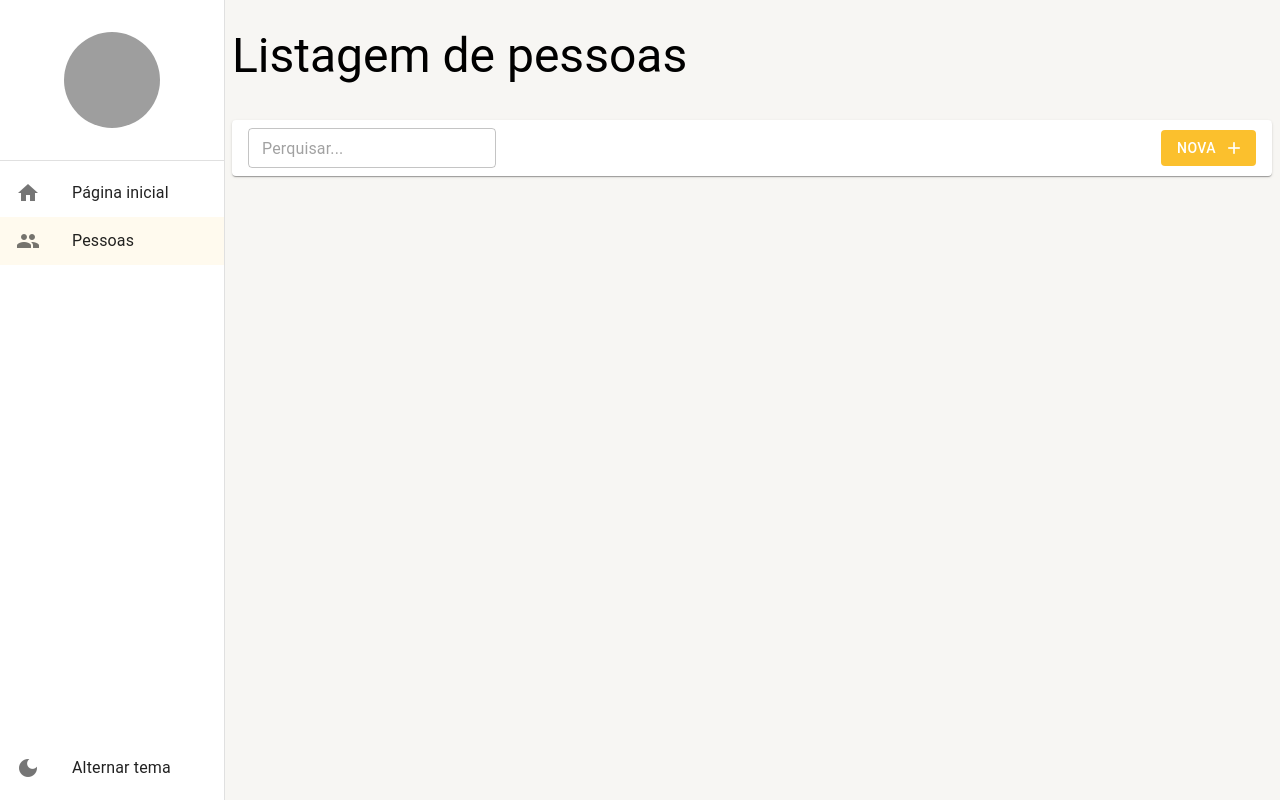
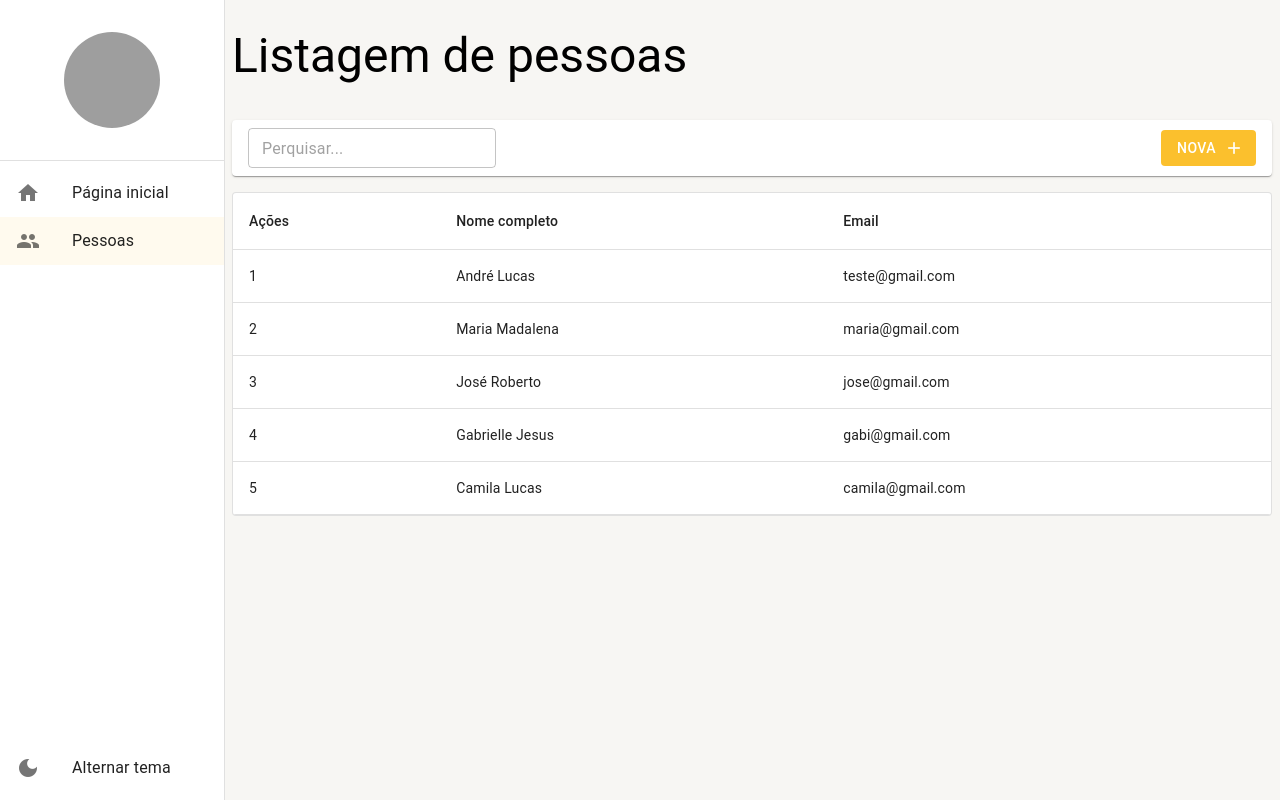
Before and after one commit to alaninfo23/crud-city-and-people, a React (Create React App) app: page /pessoas in a window 1280 px wide. Built offline with nearby package versions, Linux system fonts and the light colour scheme; data requests are answered from the project's data file; grey boxes are pictures that could not be loaded.

Commit message:
feat: add Table de listagem na tela de pessoas

```diff
--- a/mock/database.json
+++ b/mock/database.json
@@ -5,6 +5,30 @@
       "email": "teste@gmail.com",
       "cidadeId": 1,
       "nomeCompleto": "André Lucas"
+    },
+    {
+      "id": 2,
+      "email": "maria@gmail.com",
+      "cidadeId": 1,
+      "nomeCompleto": "Maria Madalena"
+    },
+    {
+      "id": 3,
+      "email": "jose@gmail.com",
+      "cidadeId": 1,
+      "nomeCompleto": "José Roberto"
+    },
+    {
+      "id": 4,
+      "email": "gabi@gmail.com",
+      "cidadeId": 1,
+      "nomeCompleto": "Gabrielle Jesus"
+    },
+    {
+      "id": 5,
+      "email": "camila@gmail.com",
+      "cidadeId": 1,
+      "nomeCompleto": "Camila Lucas"
     }
   ]
 }
--- a/src/page/pessoas/ListagemDePessoas.tsx
+++ b/src/page/pessoas/ListagemDePessoas.tsx
@@ -1,26 +1,39 @@
-import { useEffect, useMemo } from 'react';
+import { useEffect, useMemo, useState } from 'react';
+import { Paper, Table, TableBody, TableCell, TableContainer, TableHead, TableRow } from '@mui/material';
 import { useSearchParams } from 'react-router-dom';
+
+import { IListagemPessoa, PessoasService } from '../../shared/services/api/pessoas/PessoasService';
 import { FerramentasDaListagem } from '../../shared/components';
+import { LayoutBaseDePagina } from '../../shared/layouts';
 import { useDebounce } from '../../shared/hooks';
-import { LayoutBaseDePagina } from '../../shared/layouts';
-import { PessoasService } from '../../shared/services/api/pessoas/PessoasService';
 
 export const ListagemDePessoas: React.FC = () => {
   const [searchParams, setSearchParams] = useSearchParams();
-  const { debounce } = useDebounce(3000, true);
+  const { debounce } = useDebounce();
+
+  const [rows, setRows] = useState<IListagemPessoa[]>([]);
+  const [totalCount, setTotalCount] = useState(0);
+  const [isLoading, setIsLoading] = useState(true);
 
   const busca = useMemo(() => {
     return searchParams.get('busca') || '';
   }, [searchParams]);
 
   useEffect(() => {
+    setIsLoading(true);
+
     debounce(() => {
       PessoasService.getAll(1, busca)
         .then((result) => {
+          setIsLoading(false);
+
           if (result instanceof Error) {
             alert(result.message);
           } else {
-            return console.log(result);
+            console.log(result.data);
+
+            setRows(result.data);
+            setTotalCount(result.totalCount);
           }
         });
     });
@@ -38,7 +51,26 @@
         />
       }
     >
-
+      <TableContainer component={Paper} variant="outlined" sx={{ m: 1, width: 'auto' }}>
+        <Table>
+          <TableHead>
+            <TableRow>
+              <TableCell>Ações</TableCell>
+              <TableCell>Nome completo</TableCell>
+              <TableCell>Email</TableCell>
+            </TableRow>
+          </TableHead>
+          <TableBody>
+            {rows.map(row => (
+              <TableRow key={row.id}>
+                <TableCell>{row.id}</TableCell>
+                <TableCell>{row.nomeCompleto}</TableCell>
+                <TableCell>{row.email}</TableCell>
+              </TableRow>
+            ))}
+          </TableBody>
+        </Table>
+      </TableContainer>
     </LayoutBaseDePagina>
   );
 };
--- a/src/shared/services/api/pessoas/PessoasService.ts
+++ b/src/shared/services/api/pessoas/PessoasService.ts
@@ -1,14 +1,14 @@
 import { Environment } from '../../../environment';
 import { Api } from '../axios-config';
 
-interface IListagemPessoa {
+export interface IListagemPessoa {
   id: number;
   email: string;
   cidadeId: number;
   nomeCompleto: string;
 }
 
-interface IDetalhePessoa {
+export interface IDetalhePessoa {
   id: number;
   email: string;
   cidadeId: number;
```
